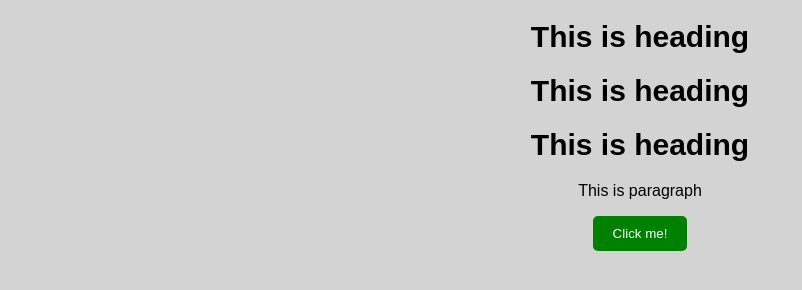
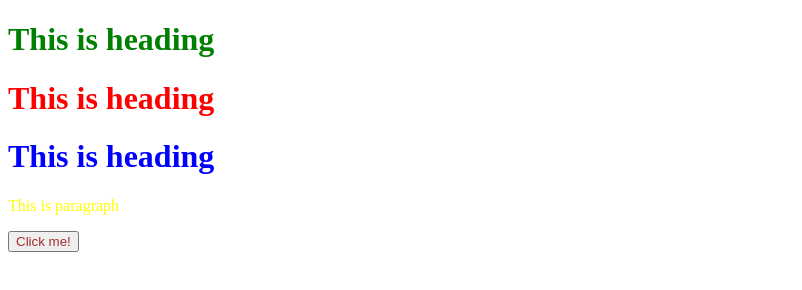
Before and after one commit to vishal6387447174-oss/Assignment-codes, a plain HTML site: page index1.html in a window 1280 px wide. Shown: the whole page, without its empty margins (0-802 px from the left). Drawn offline with Linux system fonts and the light colour scheme.

Commit message:
Simple CSS use

```diff
--- a/style.css
+++ b/style.css
@@ -1,51 +1,21 @@
-body{
-    font-family: Arial, sans-serif;
-    background-color: lightgray;
-    text-align: center;
-    margin: 20px;
-}
-h1{
-    color: black;
-    font-size: 30px;
+* {
+    color: yellow;
 }
 
-.product-box {
-    background-color: white;
-    width: 300px;
-    margin: 0 auto;
-    padding: 15px;
-    border: 2px solid gray;
-    border-radius: 8px;
-}
-.product-box img {
-    width: 100%;
-    height: auto;
-    border-radius: 5px;
+h1 {
+    color: green;
 }
 
+button {
+    color: brown;
+}
 
-.product-box h2 {
-    color: black;
-    font-size: 20px;
-    margin-top: 10px;
+#headingOne {
+    color: green;
 }
-.description {
-    color: dimgray;
-    font-size: bold;
-    margin: 10px 0;
+#headingTwo {
+    color: red;
 }
-.price {
-    color: red;
-    font-weight: bold;
-    margin-bottom: 15px;
+.myClass {
+    color: blue;
 }
-button {
-    background-color: green;
-    color: white;
-    padding: 10px 20px;
-    border: none;
-    border-radius: 5px;
-}
-button:hover {
-    background-color: darkgreen;
-}
```
